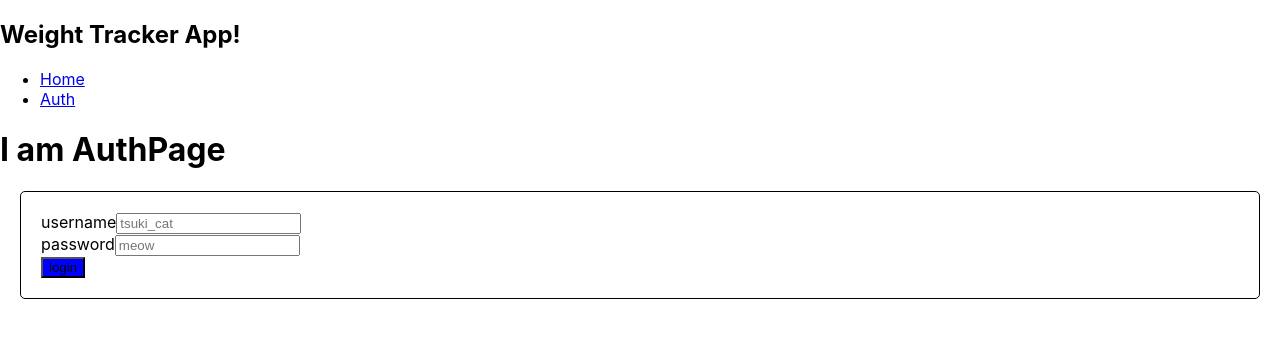
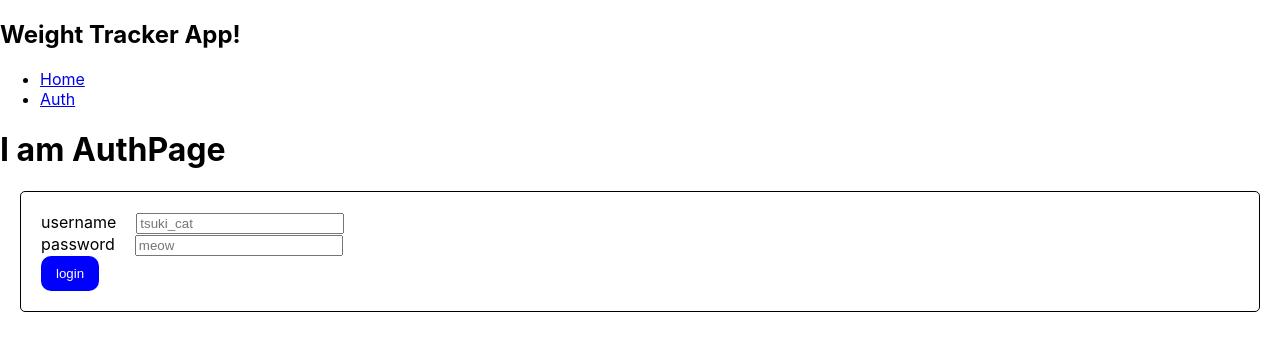
Before and after one commit to N8ers/weight-tracker-app, a React (Create React App) app: page /auth in a window 1280 px wide. Shown: the top 350 px of the page. Built offline with nearby package versions, Linux system fonts and the light colour scheme.

Commit message:
add a little styling to the Button and Component

```diff
--- a/src/components/UI/Button/Button.js
+++ b/src/components/UI/Button/Button.js
@@ -1,8 +1,14 @@
 import PropTypes from "prop-types"
+
+import styles from "./Button.module.css"
 
 function Button(props) {
   const { label, color } = props
-  return <button style={{ backgroundColor: color }}>{label}</button>
+  return (
+    <button className={styles.button} style={{ backgroundColor: color }}>
+      {label}
+    </button>
+  )
 }
 
 Button.propTypes = {
--- /dev/null
+++ b/src/components/UI/Button/Button.module.css
@@ -0,0 +1,6 @@
+.button {
+  color: white;
+  padding: 10px 15px;
+  border: none;
+  border-radius: 10px;
+}
--- a/src/components/UI/Input/Input.js
+++ b/src/components/UI/Input/Input.js
@@ -1,11 +1,13 @@
 import PropTypes from "prop-types"
+
+import styles from "./Input.module.css"
 
 function Input(props) {
   const { label, placeholder, type } = props
   return (
     <div>
-      <label>{label}</label>
-      <input type={type} placeholder={placeholder} />
+      <label className={styles.label}>{label}</label>
+      <input className={styles.input} type={type} placeholder={placeholder} />
     </div>
   )
 }
--- /dev/null
+++ b/src/components/UI/Input/Input.module.css
@@ -0,0 +1,8 @@
+.label {
+  padding-right: 20px;
+  width: 50px;
+}
+
+.input {
+  width: 200px;
+}
```
